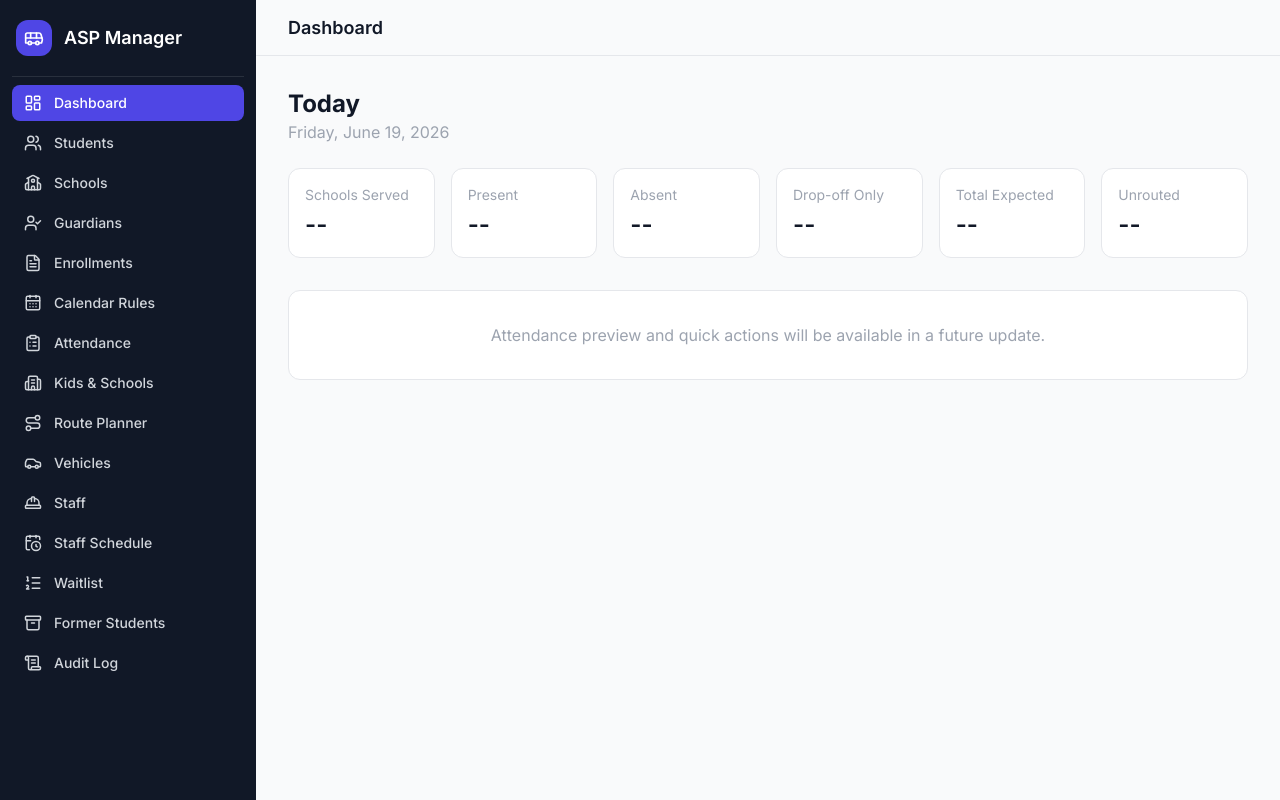
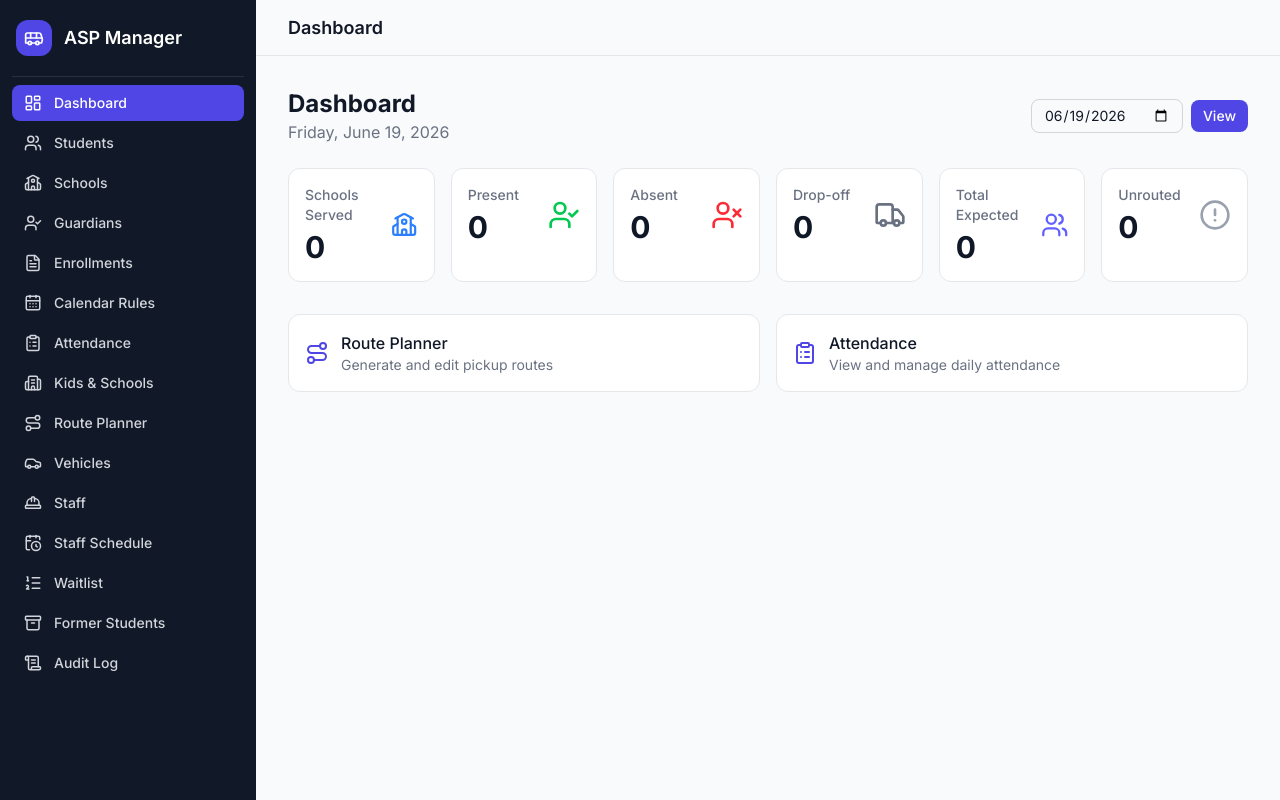
Before and after one commit to SuzanoVini/asp-pick-up-system, a Next.js app: page / in a window 1280 px wide. Built offline with nearby package versions, Linux system fonts and the light colour scheme; no server answers; the database is empty.

Commit message:
feat: add dashboard with summary stats and date picker

```diff
--- /dev/null
+++ b/app/components/dashboard/stat-card.tsx
@@ -0,0 +1,22 @@
+import type { LucideIcon } from "lucide-react";
+
+interface StatCardProps {
+	label: string;
+	value: number;
+	icon: LucideIcon;
+	color?: string;
+}
+
+export function StatCard({ label, value, icon: Icon, color = "text-gray-600" }: StatCardProps) {
+	return (
+		<div className="rounded-lg border border-gray-200 bg-white p-4">
+			<div className="flex items-center justify-between">
+				<div>
+					<p className="text-sm font-medium text-gray-500">{label}</p>
+					<p className="mt-1 text-3xl font-bold text-gray-900">{value}</p>
+				</div>
+				<Icon size={32} className={color} />
+			</div>
+		</div>
+	);
+}
--- /dev/null
+++ b/app/components/dashboard/today-summary.tsx
@@ -0,0 +1,68 @@
+import {
+	School,
+	UserCheck,
+	UserX,
+	Truck,
+	Users,
+	AlertCircle,
+} from "lucide-react";
+import { StatCard } from "./stat-card";
+
+interface TodaySummaryProps {
+	schoolsServed: number;
+	presentCount: number;
+	absentCount: number;
+	dropOffCount: number;
+	totalExpected: number;
+	unroutedCount: number;
+}
+
+export function TodaySummary({
+	schoolsServed,
+	presentCount,
+	absentCount,
+	dropOffCount,
+	totalExpected,
+	unroutedCount,
+}: TodaySummaryProps) {
+	return (
+		<div className="grid grid-cols-2 gap-4 sm:grid-cols-3 lg:grid-cols-6">
+			<StatCard
+				label="Schools Served"
+				value={schoolsServed}
+				icon={School}
+				color="text-blue-500"
+			/>
+			<StatCard
+				label="Present"
+				value={presentCount}
+				icon={UserCheck}
+				color="text-green-500"
+			/>
+			<StatCard
+				label="Absent"
+				value={absentCount}
+				icon={UserX}
+				color="text-red-500"
+			/>
+			<StatCard
+				label="Drop-off"
+				value={dropOffCount}
+				icon={Truck}
+				color="text-gray-500"
+			/>
+			<StatCard
+				label="Total Expected"
+				value={totalExpected}
+				icon={Users}
+				color="text-indigo-500"
+			/>
+			<StatCard
+				label="Unrouted"
+				value={unroutedCount}
+				icon={AlertCircle}
+				color={unroutedCount > 0 ? "text-red-500" : "text-gray-400"}
+			/>
+		</div>
+	);
+}
--- a/app/page.tsx
+++ b/app/page.tsx
@@ -1,55 +1,201 @@
 import { format } from "date-fns";
+import { Route, ClipboardList } from "lucide-react";
+import Link from "next/link";
+import { createClient } from "@/app/lib/supabase/server";
+import { computeAttendance } from "@/app/lib/engine/compute-attendance";
+import type {
+	Student,
+	Enrollment,
+	CalendarRule,
+	School,
+	SystemSettings,
+	ManualOverride,
+	DayOfWeek,
+} from "@/app/lib/engine/types";
+import { getSystemSettings } from "@/app/lib/supabase/settings";
+import { TodaySummary } from "@/app/components/dashboard/today-summary";
 
-export default function DashboardPage() {
-	const today = new Date();
+interface PageProps {
+	searchParams: Promise<{ date?: string }>;
+}
 
-	const placeholderStats = [
-		{ label: "Schools Served", value: "--" },
-		{ label: "Present", value: "--" },
-		{ label: "Absent", value: "--" },
-		{ label: "Drop-off Only", value: "--" },
-		{ label: "Total Expected", value: "--" },
-		{ label: "Unrouted", value: "--" },
-	];
+function toEngineStudent(row: Record<string, unknown>): Student {
+	return {
+		id: row.id as string,
+		name: row.name as string,
+		schoolId: (row.school_id as string) ?? "",
+		dateOfBirth: (row.date_of_birth as string) ?? null,
+		dropOffOnly: (row.drop_off_only as boolean) ?? false,
+		dismissalTime: (row.dismissal_time as string) ?? null,
+		earlyDismissalTime: (row.early_dismissal_time as string) ?? null,
+		status: (row.status as "active" | "pending" | "former") ?? "active",
+	};
+}
+
+function toEngineEnrollment(row: Record<string, unknown>): Enrollment {
+	return {
+		id: row.id as string,
+		studentId: row.student_id as string,
+		startDate: row.start_date as string,
+		endDate: (row.end_date as string) ?? null,
+		contractDays: (row.contract_days as DayOfWeek[]) ?? [],
+		status: (row.status as "pending" | "active" | "cancelled") ?? "active",
+	};
+}
+
+function toEngineRule(row: Record<string, unknown>): CalendarRule {
+	return {
+		id: row.id as string,
+		ruleType: row.rule_type as CalendarRule["ruleType"],
+		targetType: row.target_type as CalendarRule["targetType"],
+		targetStudentId: (row.target_student_id as string) ?? null,
+		targetSchoolId: (row.target_school_id as string) ?? null,
+		startDate: row.start_date as string,
+		endDate: row.end_date as string,
+		daysOfWeek: (row.days_of_week as DayOfWeek[]) ?? null,
+		switchFromTo: (row.switch_from_to as string) ?? null,
+		startWeek: (row.start_week as "Absent" | "Present") ?? null,
+		earlyDismissalTime: (row.early_dismissal_time as string) ?? null,
+		isActive: (row.is_active as boolean) ?? true,
+	};
+}
+
+function toEngineSchool(row: Record<string, unknown>): School {
+	return {
+		id: row.id as string,
+		name: row.name as string,
+		standardDismissalTime: (row.standard_dismissal_time as string) ?? "15:00",
+		earlyDismissalTime: (row.early_dismissal_time as string) ?? "14:00",
+	};
+}
+
+export default async function DashboardPage({ searchParams }: PageProps) {
+	const params = await searchParams;
+	const dateStr = params.date ?? new Date().toISOString().split("T")[0];
+	const date = new Date(dateStr + "T00:00:00");
+
+	const supabase = await createClient();
+
+	const [
+		{ data: studentsRaw },
+		{ data: enrollmentsRaw },
+		{ data: rulesRaw },
+		{ data: schoolsRaw },
+		{ data: overridesRaw },
+	] = await Promise.all([
+		supabase.from("asp_students").select("*").eq("status", "active"),
+		supabase.from("asp_enrollments").select("*").eq("status", "active"),
+		supabase.from("asp_calendar_rules").select("*").eq("is_active", true),
+		supabase.from("asp_schools").select("*"),
+		supabase
+			.from("asp_daily_attendance")
+			.select("*")
+			.eq("date", dateStr)
+			.eq("is_manual_override", true),
+	]);
+
+	const settings = await getSystemSettings(supabase);
+
+	const students = (studentsRaw ?? []).map(toEngineStudent);
+	const enrollments = (enrollmentsRaw ?? []).map(toEngineEnrollment);
+	const rules = (rulesRaw ?? []).map(toEngineRule);
+	const schools = (schoolsRaw ?? []).map(toEngineSchool);
+
+	const overrides: ManualOverride[] = (overridesRaw ?? []).map((o) => ({
+		studentId: o.student_id,
+		status: o.status,
+		effectiveDismissalTime: o.effective_dismissal_time,
+	}));
+
+	const engineSettings: SystemSettings = {
+		defaultDismissalTime: settings.defaultDismissalTime,
+		defaultEarlyDismissalTime: settings.defaultEarlyDismissalTime,
+		timezone: settings.timezone,
+	};
+
+	const results = computeAttendance({
+		date,
+		students,
+		enrollments,
+		rules,
+		schools,
+		settings: engineSettings,
+		existingOverrides: overrides,
+	});
+
+	const studentMap = new Map((studentsRaw ?? []).map((s) => [s.id, s]));
+
+	const presentStudents = results.filter((r) => {
+		const student = studentMap.get(r.studentId);
+		const isDropOff = (student?.drop_off_only as boolean) ?? false;
+		return ["P", "E", "ED"].includes(r.status) && !isDropOff;
+	});
+
+	const schoolsServed = new Set(
+		presentStudents.map((r) => {
+			const student = studentMap.get(r.studentId);
+			return student?.school_id as string;
+		}).filter(Boolean),
+	).size;
+
+	const presentCount = presentStudents.length;
+	const absentCount = results.filter((r) => r.status === "A").length;
+	const dropOffCount = results.filter((r) => r.status === "D").length;
+	const totalExpected = results.length;
 
 	return (
 		<div>
 			<div className="mb-6 flex items-center justify-between">
 				<div>
-					<h2 className="text-2xl font-bold">Today</h2>
-					<p style={{ color: "var(--color-muted)" }}>
-						{format(today, "EEEE, MMMM d, yyyy")}
-					</p>
+					<h1 className="text-2xl font-bold">Dashboard</h1>
+					<p className="text-gray-500">{format(date, "EEEE, MMMM d, yyyy")}</p>
 				</div>
+				<form className="flex items-center gap-2">
+					<input
+						type="date"
+						name="date"
+						defaultValue={dateStr}
+						className="rounded-md border border-gray-300 px-3 py-1.5 text-sm"
+					/>
+					<button
+						type="submit"
+						className="rounded-md bg-[var(--color-primary)] px-3 py-1.5 text-sm font-medium text-white hover:opacity-90"
+					>
+						View
+					</button>
+				</form>
 			</div>
 
-			<div className="grid grid-cols-2 gap-4 sm:grid-cols-3 lg:grid-cols-6">
-				{placeholderStats.map((stat) => (
-					<div
-						key={stat.label}
-						className="rounded-lg border p-4"
-						style={{
-							backgroundColor: "white",
-							borderColor: "#e5e7eb",
-						}}
-					>
-						<p className="text-sm" style={{ color: "var(--color-muted)" }}>
-							{stat.label}
-						</p>
-						<p className="mt-1 text-2xl font-semibold">{stat.value}</p>
+			<TodaySummary
+				schoolsServed={schoolsServed}
+				presentCount={presentCount}
+				absentCount={absentCount}
+				dropOffCount={dropOffCount}
+				totalExpected={totalExpected}
+				unroutedCount={presentCount}
+			/>
+
+			<div className="mt-8 grid grid-cols-1 gap-4 sm:grid-cols-2">
+				<Link
+					href={`/routes?date=${dateStr}`}
+					className="flex items-center gap-3 rounded-lg border border-gray-200 bg-white p-4 transition hover:border-[var(--color-primary)] hover:shadow-sm"
+				>
+					<Route size={24} className="text-[var(--color-primary)]" />
+					<div>
+						<p className="font-medium text-gray-900">Route Planner</p>
+						<p className="text-sm text-gray-500">Generate and edit pickup routes</p>
 					</div>
-				))}
-			</div>
-
-			<div
-				className="mt-8 rounded-lg border p-8 text-center"
-				style={{
-					backgroundColor: "white",
-					borderColor: "#e5e7eb",
-					color: "var(--color-muted)",
-				}}
-			>
-				<p>Attendance preview and quick actions will be available in a future update.</p>
+				</Link>
+				<Link
+					href={`/attendance?date=${dateStr}`}
+					className="flex items-center gap-3 rounded-lg border border-gray-200 bg-white p-4 transition hover:border-[var(--color-primary)] hover:shadow-sm"
+				>
+					<ClipboardList size={24} className="text-[var(--color-primary)]" />
+					<div>
+						<p className="font-medium text-gray-900">Attendance</p>
+						<p className="text-sm text-gray-500">View and manage daily attendance</p>
+					</div>
+				</Link>
 			</div>
 		</div>
 	);
```
